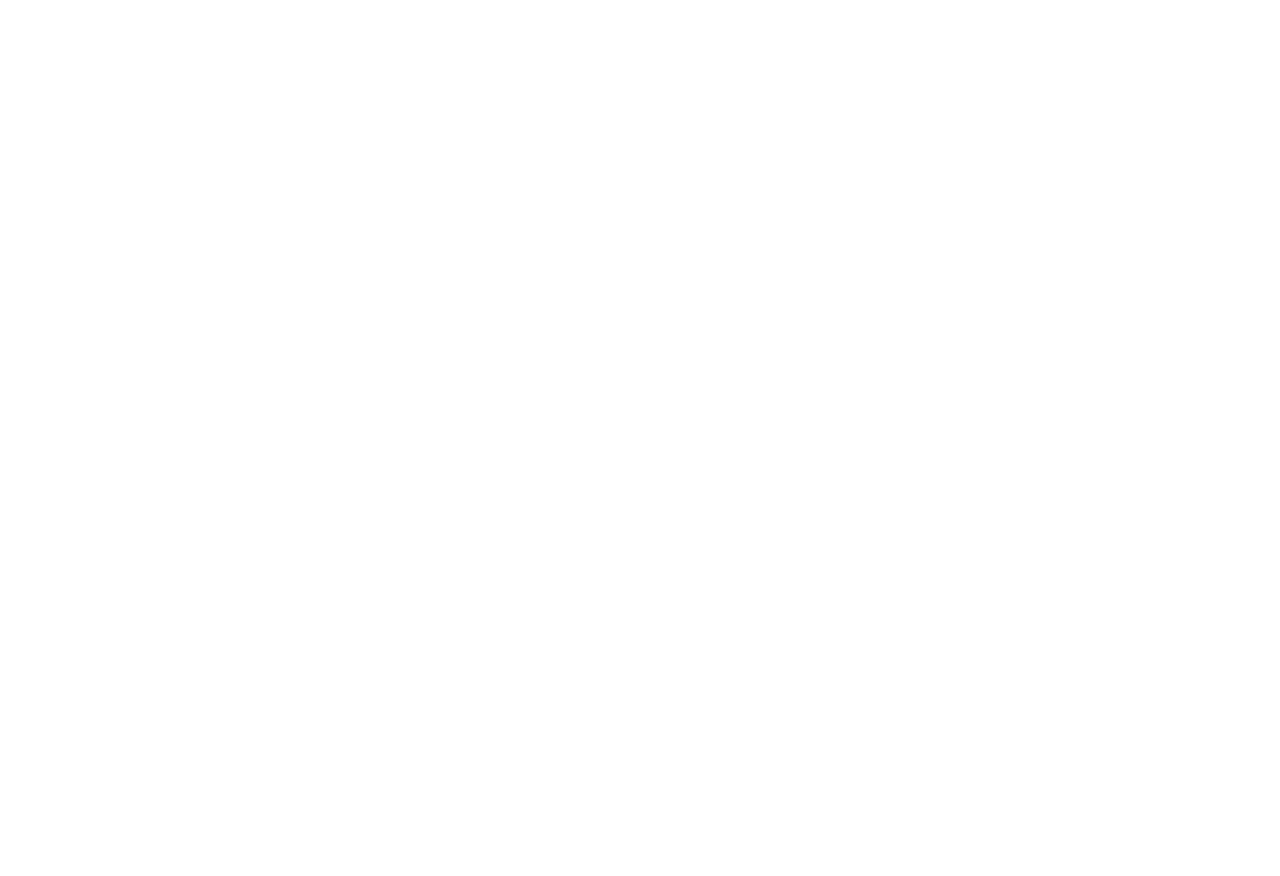
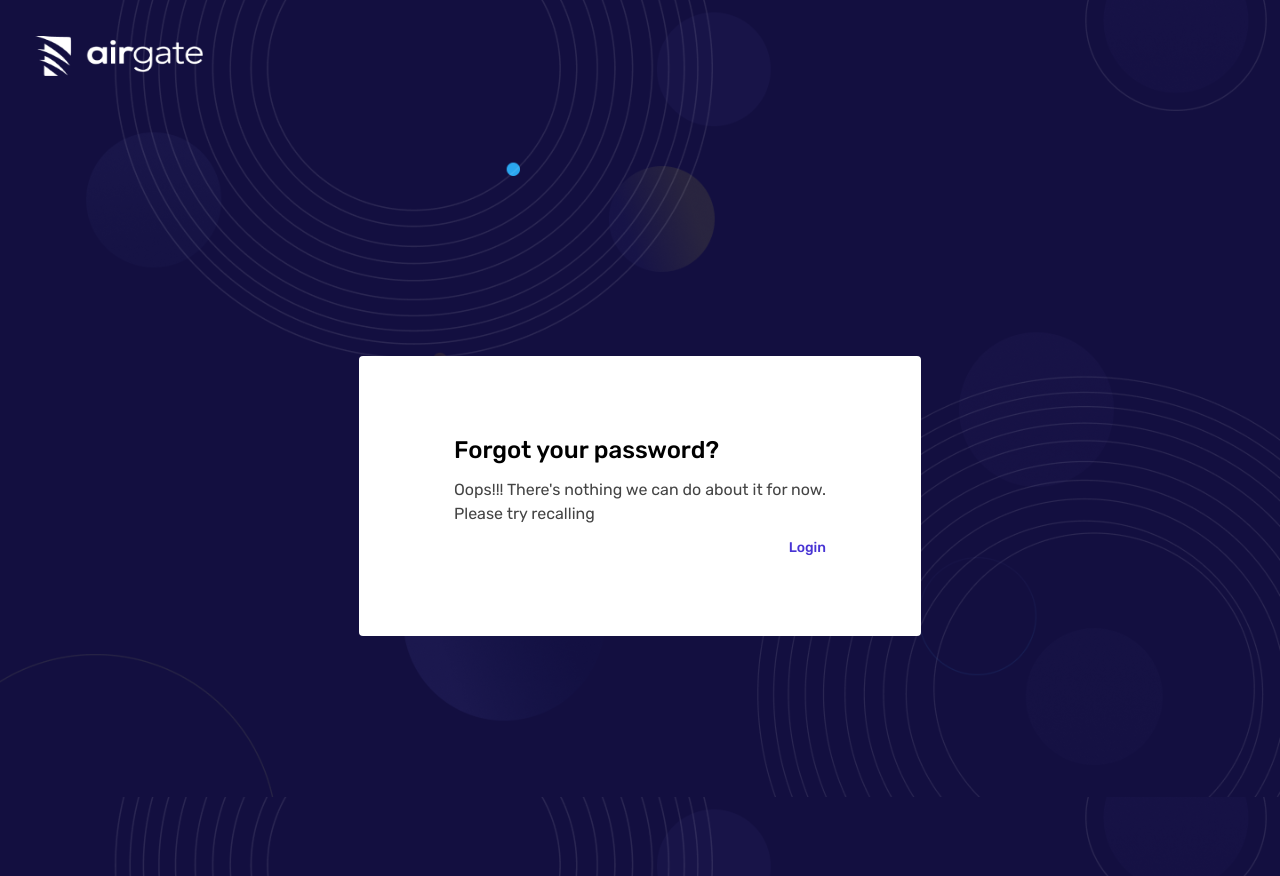
Before and after one commit to Deelyah/cordelia-callphone, a React (Vite) app: page /forgot-password in a window 1280 px wide. Before the commit this address had no page. Before the commit the page ends 800 px from the top, so only its background shows below. Built offline with nearby package versions, Linux system fonts and the light colour scheme.

Commit message:
fix: minor fixes

```diff
--- a/src/App.jsx
+++ b/src/App.jsx
@@ -4,12 +4,14 @@
 import Home from "./pages/Home";
 
 import ProtectedRoute from "./components/ProtectedRoute";
+import ForgotPassword from "./pages/ForgotPassword";
 function App() {
   return (
     <div className="App">
       <BrowserRouter>
         <Routes>
-          <Route path="/login" element={<Login />}></Route>
+          <Route path="login" element={<Login />}></Route>
+          <Route path="forgot-password" element={<ForgotPassword />} />
           <Route path="/" element={<ProtectedRoute />}>
             <Route path="" element={<Home />} />
           </Route>
--- /dev/null
+++ b/src/pages/ForgotPassword.jsx
@@ -0,0 +1,40 @@
+import BaseCard from "../components/base-components/BaseCard";
+import "./pages.css";
+import logo from "../assets/logo.png";
+import { Link } from "react-router-dom";
+
+const ForgotPassword = () => {
+  return (
+    <div className="min-h-screen">
+      <div className="relative bg-img bg-contain w-full h-full flex flex-col justify-start items-start pt-9 px-8">
+        <div className="flex justify-start items-start">
+          <img
+            src={logo}
+            alt="logo"
+            className="w-44 h-10 max-w-[215px] max-h-[74px]"
+          />
+        </div>
+
+        <div className="w-full min-h-screen flex flex-col justify-center items-center sm:pt-10">
+          <BaseCard>
+            <h2 className="text-base md:text-2xl text-black font-medium">
+              Forgot your password?
+            </h2>
+            <p className="text-sm md:text-base text-[#444444] py-3">
+              Oops!!! There's nothing we can do about it for now.
+              <br />
+              Please try recalling
+            </p>
+            <div className="flex justify-end">
+              <Link to="/login" className="text-[#4834D4] text-sm font-medium">
+                Login
+              </Link>
+            </div>
+          </BaseCard>
+        </div>
+      </div>
+    </div>
+  );
+};
+
+export default ForgotPassword;
--- a/src/pages/Home.jsx
+++ b/src/pages/Home.jsx
@@ -3,6 +3,7 @@
 import logo from "../assets/logo.png";
 import { logOut } from "../store/actions/Index";
 import { useNavigate } from "react-router-dom";
+
 const Home = () => {
   let navigateTo = useNavigate();
   let handleLogOut = () => {
--- a/src/pages/Login.jsx
+++ b/src/pages/Login.jsx
@@ -31,8 +31,9 @@
       .then((res) => {
         window.localStorage.setItem("IS_AUTHENTICATED", true);
         setIsLoading(false);
-        dispatch({ type: "LOGIN", payload: res.data });
-        navigateTo("/home");
+        console.log(res.data);
+        dispatch({ type: "LOGIN", payload: { ...res.data } });
+        navigateTo("/");
       })
       .catch((error) => {
         setIsLoading(false);
@@ -87,7 +88,7 @@
               <label htmlFor="password" className="text-[#9B9B9B]">
                 Password
               </label>
-              <div className="flex items-center w-full rounded-lg bg-[#e8f0fe] pr-2">
+              <div className="flex items-center w-full rounded-lg bg-[#9a9fbf20] pr-2">
                 <input
                   required
                   type={pswdIsVisible ? "text" : "password"}
@@ -96,7 +97,7 @@
                   onChange={(e) => {
                     handleInputChange(e);
                   }}
-                  className="rounded-lg px-3 md:px-4 py-3 md:py-4 bg-transparent w-11/12 focus:outline-none"
+                  className="bg-transparent rounded-lg px-3 md:px-4 py-3 md:py-4 w-11/12 focus:outline-none"
                 />
                 <div className="">
                   {pswdIsVisible && (
@@ -132,7 +133,7 @@
               </div>
               <div className="flex justify-end w-full md:w-1/2">
                 <Link
-                  to="/"
+                  to="/forgot-password"
                   className="text-[#13113F] ml-3 text-xs font-medium"
                 >
                   Forgot password?
--- a/src/store/reducers/Index.jsx
+++ b/src/store/reducers/Index.jsx
@@ -3,7 +3,7 @@
 };
 
 const reducers = (state = initialState, action) => {
-  switch (action.payload) {
+  switch (action.type) {
     case "LOGIN":
       state.login = action.payload;
       return state;
```
